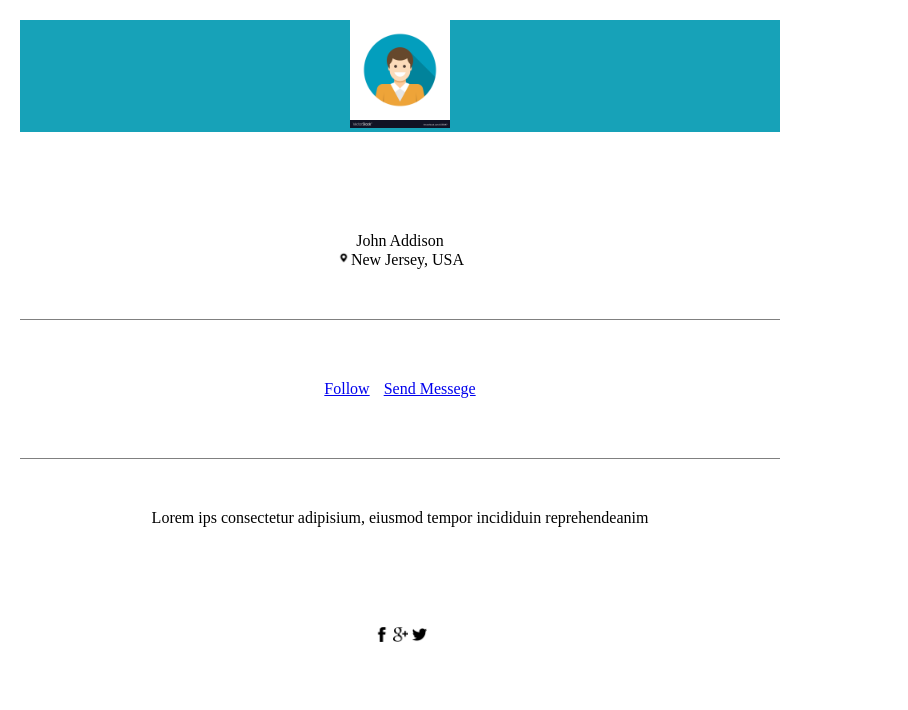
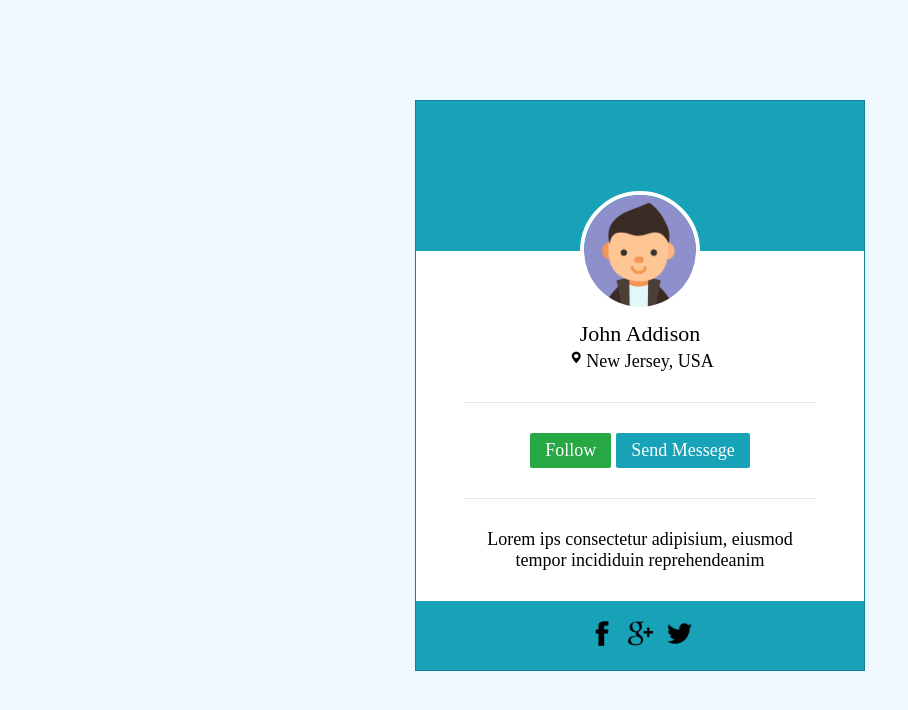
Before and after one commit to pavel-kucenko/user-card, a plain HTML site: page docs/index.html in a window 1280 px wide. Shown: the whole page, without its empty margins (0-908 px from the left). Drawn offline with Linux system fonts and the light colour scheme.

Commit message:
finished css, user-cars ready

```diff
--- a/docs/assets/css/syle.css
+++ b/docs/assets/css/syle.css
@@ -10,56 +10,115 @@ img {
   width: 100%;
 }
 
+body {
+  padding: 100px 0;
+  background-color: #f0f8ff;
+}
+
 .user-card {
   text-align: center;
 }
 
 .user-card-wrapper {
-  padding: 20px;
-  max-width: 800px;
+  max-width: 450px;
+  margin: 0 auto;
+  border: 1px solid #138496;
+  background-color: #fff;
+}
+
+.container {
+  max-width: 350px;
+  margin: 0 auto;
 }
 
 .user-card-header {
+  height: 150px;
   background-color: #17a2b8;
 }
 
 .user-card-avatar {
   margin: 0 auto;
-  width: 100px;
+  width: 120px;
+  height: 120px;
+}
+
+.user-card-avatar img {
+  margin-top: -50%;
+  border: 4px solid #fff;
+  border-radius: 50%;
 }
 
 .user-card-info {
-  padding-top: 100px;
-  padding-bottom: 50px;
+  padding-bottom: 30px;
 }
 
 .user-card-info-list {
+  margin-top: -50px;
   list-style: none;
 }
 
+.user-card-info-list li {
+  font-size: 18px;
+}
+
+.user-card-info-list li:first-child {
+  font-size: 22px;
+}
+
 .user-card-info-list li img {
-  width: 15px;
+  width: 20px;
 }
 
 .user-card-links {
-  padding: 50px 0;
-  border-top: 1px solid grey;
-  border-bottom: 1px solid grey;
+  padding: 30px 0;
+  border-top: 1px solid #e5e5e5;
+  border-bottom: 1px solid #e5e5e5;
+
+  font-size: 0;
 }
 
 .user-card-links a {
   display: inline-block;
-  padding: 10px 5px;
+  padding: 7px 15px;
+  border-radius: 2px;
+
+  font-size: 18px;
+  text-decoration: none;
+  color: #fff;
+}
+
+.link-follow {
+  background-color: #28a745;
+  margin-right: 5px;
+}
+
+.link-follow:hover {
+  background-color: #1b682d;
+}
+
+.link-send-message {
+  background-color: #17a2b8;
+}
+
+.link-send-message:hover {
+  background-color: #1a6570;
 }
 
 .user-card-about {
-  padding: 50px 0;
+  padding: 30px 0;
+  font-size: 18px;
 }
 
 .user-card-footer {
-  padding: 50px 0;
+  padding: 20px 0;
+  background-color: #17a2b8;
 }
 
-.user-card-footer img {
-  width: 15px;
+.user-card-footer a {
+  display: inline-block;
+  width: 25px;
 }
+
+.user-card-footer a:not(:last-child) {
+  margin-right: 10px;
+}
--- a/docs/index.html
+++ b/docs/index.html
@@ -10,15 +10,16 @@
   <body>
     <main>
       <section class="user-card">
+
         <div class="user-card-wrapper">
-          <div class="user-card-header">
+          <div class="user-card-header"></div>
 
+          <div class="container">
+            <div class="user-card-info">
               <div class="user-card-avatar">
-              <img src="./assets/img/user-avatar.jpg" alt="John Addison" />
-            </div>
+                <img src="./assets/img/user-avatar.png" alt="John Addison" />
               </div>
 
-          <div class="user-card-info">
               <ul class="user-card-info-list">
                 <li>John Addison</li>
                 <li>
@@ -38,12 +39,15 @@
                 reprehendeanim
               </p>
             </div>
+          </div>
+
           <div class="user-card-footer">
             <a href="#"><img src="./assets/img/fb.png" alt="face-book" /></a>
             <a href="#"><img src="./assets/img/g.png" alt="google" /></a>
             <a href="#"><img src="./assets/img/twitter.png" alt="twitter" /></a>
           </div>
         </div>
+
       </section>
     </main>
   </body>
```
Also changed, not shown: docs/assets/img/user-avatar.jpg (deleted), docs/assets/img/user-avatar.png (added). Lines whose indentation alone changed are shown as unchanged.
